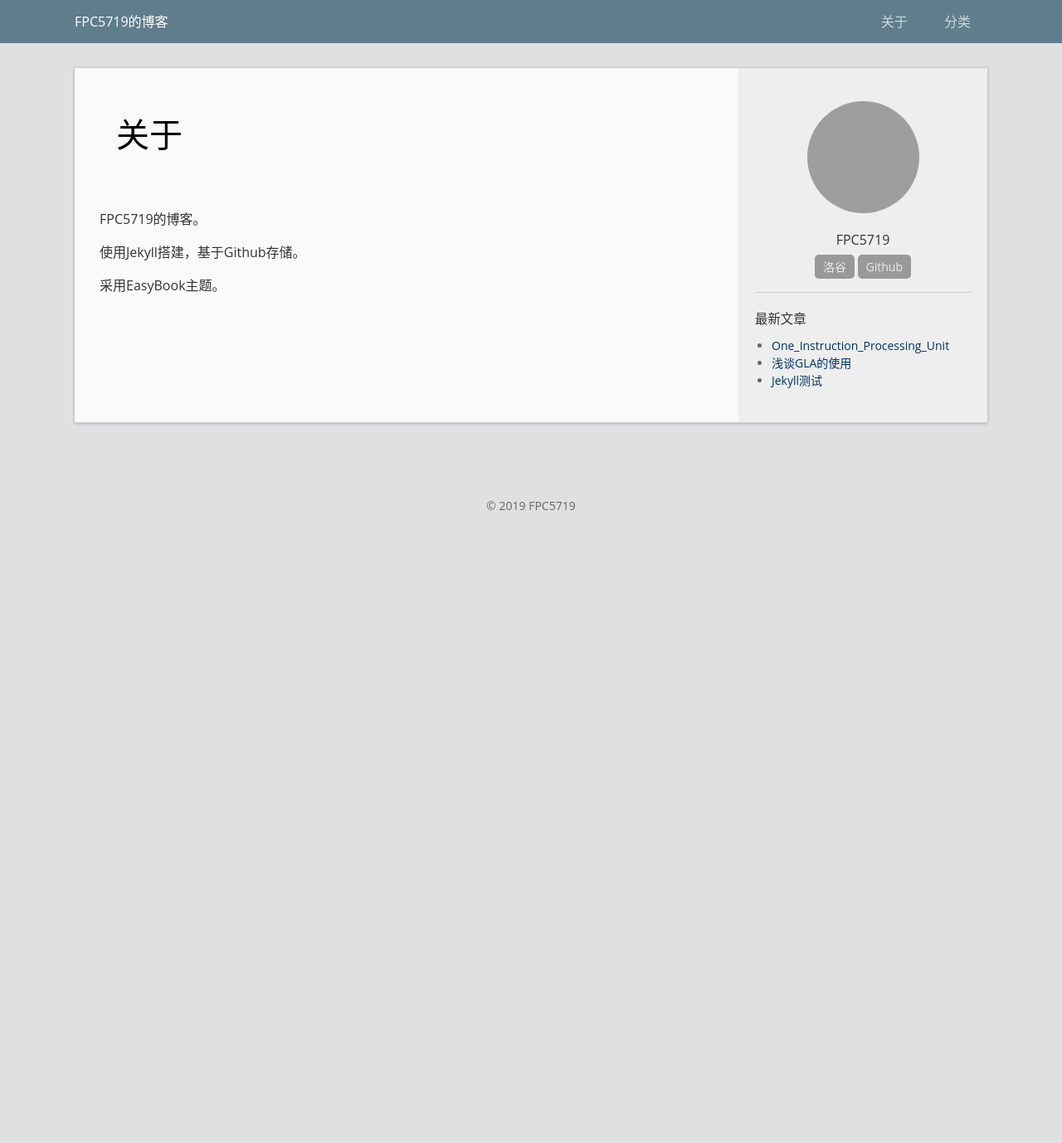
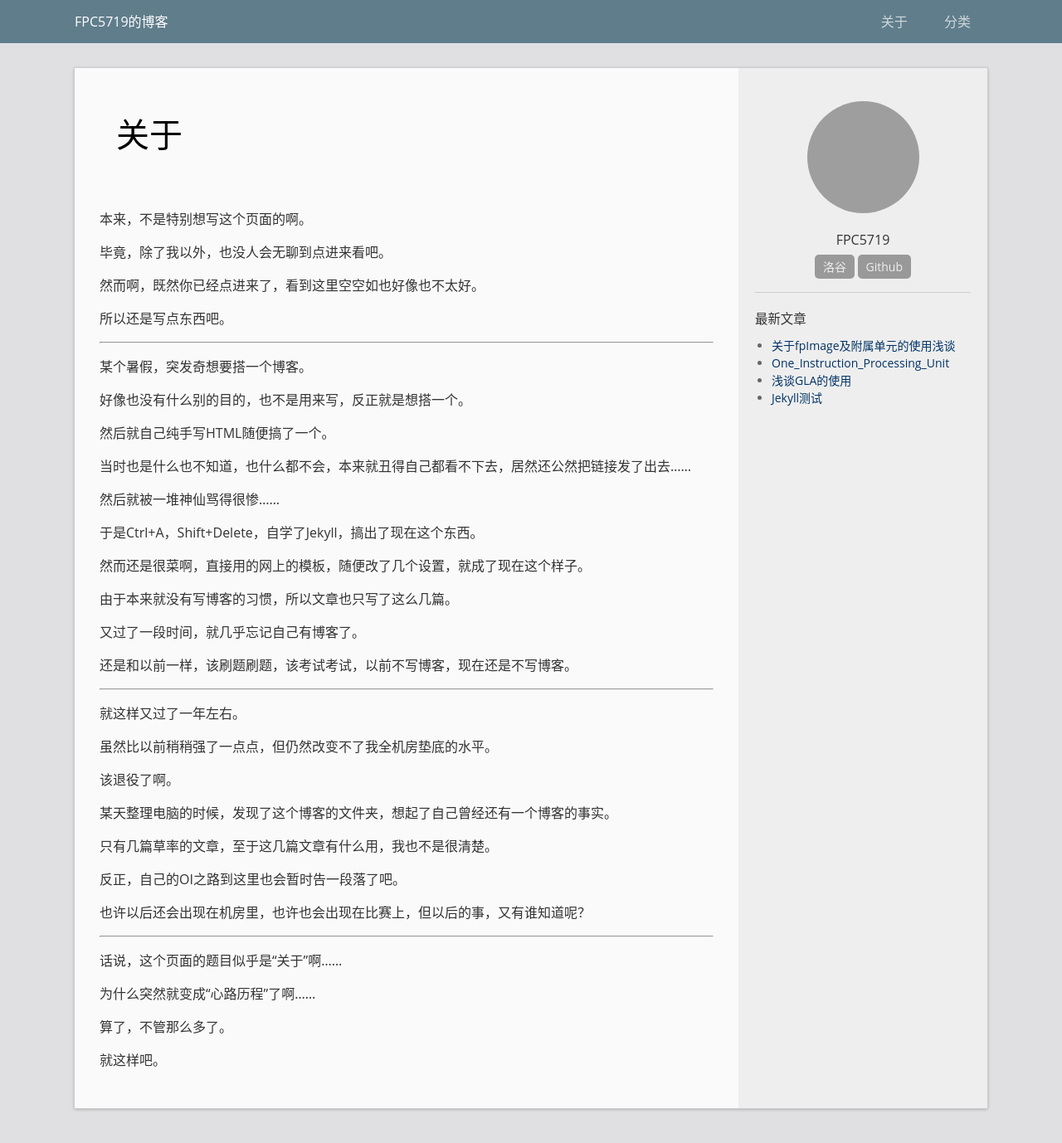
Before and after one commit to FPC5719/FPC5719.github.io, a Jekyll site: the page built from about.md, in a window 1280 px wide and 1400 px high. Shown: the top 1378 px of the window at 83% size. Built offline with Jekyll 4.4.1, drawn with Linux system fonts in a browser that asks for light colours; grey boxes are pictures that could not be loaded.

Commit message:
Big changes

````diff
--- a/404.html
+++ b/404.html
@@ -19,6 +19,6 @@ layout: default
 <div class="container">
   <h1>404</h1>
 
-  <p><strong>这个页面貌似找不到了啊。。。</strong></p>
-  <p>你是不是输错网址了。。。</p>
+  <p><strong>这个页面啊，似乎并不存在的样子。。。</strong></p>
+  <p>请问您是从哪里点进来的？</p>
 </div>
--- a/_config.yml
+++ b/_config.yml
@@ -2,15 +2,16 @@ title: FPC5719的博客
 url: "http://fpc5719.github.io"
 baseurl: ""
 description: >
-  一个蒟蒻的博客。仅此而已。
+  一个即将（也许是已经）退役的OIer的博客。
+  主要是OI相关（但是目前好像全都是杂七杂八的东西？）
 
 email: FPC5719@163.com
 author: FPC5719
 avatar: "https://avatars3.githubusercontent.com/u/42735573?s=400&v=4"
 
-profile: ZJ众OIER中最蒻的一个没有之一。
+profile: 我太蒻了
 profile_links:
-  洛谷: "https://www.luogu.org/blog/hello-world/#"
+  洛谷: "https://www.luogu.com.cn/blog/hello-world/#"
   Github: "https://github.com/FPC5719"
 
 excerpt_separator: <!--more-->
--- /dev/null
+++ b/_posts/2019-12-15-fpImage.md
@@ -0,0 +1,21 @@
+---
+title: 关于fpImage及附属单元的使用浅谈
+layout: post
+category: Other
+---
+
+众所周知，fp是有自带的图像处理单元的，即：
+
+- fpImage
+- fpReaderJPEG/PNG/BMP/GIF/...
+- fpWriterJPEG/PNG/BMP/GIF/...
+
+利用这些，已经可以做到一些基础的图像处理了。
+
+# 图像的新建、读取、保存
+
+不废话，看代码：
+
+```pascal
+
+```
--- a/about.md
+++ b/about.md
@@ -4,8 +4,58 @@ title: 关于
 permalink: /about/
 ---
 
-FPC5719的博客。
+本来，不是特别想写这个页面的啊。
 
-使用Jekyll搭建，基于Github存储。
+毕竟，除了我以外，也没人会无聊到点进来看吧。
 
-采用EasyBook主题。
+然而啊，既然你已经点进来了，看到这里空空如也好像也不太好。
+
+所以还是写点东西吧。
+
+---
+
+某个暑假，突发奇想要搭一个博客。
+
+好像也没有什么别的目的，也不是用来写，反正就是想搭一个。
+
+然后就自己纯手写HTML随便搞了一个。
+
+当时也是什么也不知道，也什么都不会，本来就丑得自己都看不下去，居然还公然把链接发了出去……
+
+然后就被一堆神仙骂得很惨……
+
+于是Ctrl+A，Shift+Delete，自学了Jekyll，搞出了现在这个东西。
+
+然而还是很菜啊，直接用的网上的模板，随便改了几个设置，就成了现在这个样子。
+
+由于本来就没有写博客的习惯，所以文章也只写了这么几篇。
+
+又过了一段时间，就几乎忘记自己有博客了。
+
+还是和以前一样，该刷题刷题，该考试考试，以前不写博客，现在还是不写博客。
+
+---
+
+就这样又过了一年左右。
+
+虽然比以前稍稍强了一点点，但仍然改变不了我全机房垫底的水平。
+
+该退役了啊。
+
+某天整理电脑的时候，发现了这个博客的文件夹，想起了自己曾经还有一个博客的事实。
+
+只有几篇草率的文章，至于这几篇文章有什么用，我也不是很清楚。
+
+反正，自己的OI之路到这里也会暂时告一段落了吧。
+
+也许以后还会出现在机房里，也许也会出现在比赛上，但以后的事，又有谁知道呢？
+
+---
+
+话说，这个页面的题目似乎是“关于”啊……
+
+为什么突然就变成“心路历程”了啊……
+
+算了，不管那么多了。
+
+就这样吧。
--- a/category.html
+++ b/category.html
@@ -13,7 +13,7 @@ permalink: /category/
 {% assign category = categories | split:',' | sort %}
 {% for item in (0..site.categories.size) %}{% unless forloop.last %}
 {% capture word %}{{ category[item] | strip_newlines }}{% endcapture %}
-<h2 class="category" id="{{ word }}">{{ word | upcase }}</h2>
+<h2 class="category" id="{{ word }}">{{ word }}</h2>
 <ul>
 {% for post in site.categories[word] %}{% if post.title != null %}
 <li><span>{{ post.date | date: "%b %d" }}</span> » <a href="{{ site.baseurl}}{{ post.url }}">{{ post.title }}</a></li>
````
Also changed, not shown: _posts/2019-02-23-test.md (+1 -1 lines), 1 other file.
